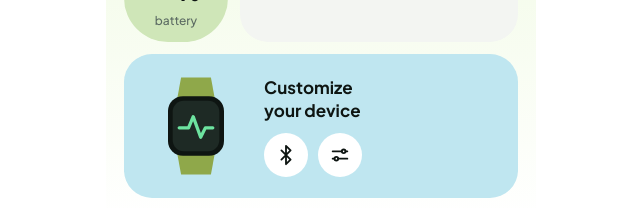
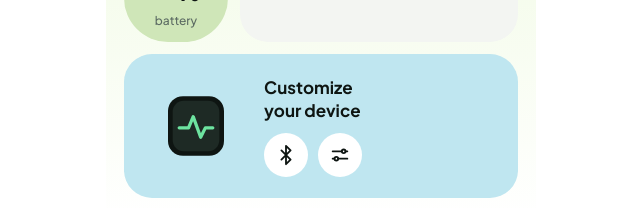
Before and after one commit to jeevithah7/HAMDARD, a plain HTML site: page index.html in a window 1280 px wide. Shown: the part 337-545 px from the top of the page, without its empty margins (319-959 px from the left). Drawn offline with Linux system fonts and the light colour scheme.

Commit message:
Remove watch straps from device illustration
Co-authored-by: Copilot <223556219+Copilot@users.noreply.github.com>

```diff
--- a/index.html
+++ b/index.html
@@ -23,7 +23,7 @@
   <div class="live"><div><span>Now</span><br><b id="liveHr">--</b> <span>bpm</span></div><canvas id="wMini" width="400" height="90"></canvas></div>
  </div>
  <div class="card sky dev">
-  <svg class="d" viewBox="0 0 120 120" aria-hidden="true"><path d="M44 8h32l4 22H40z" fill="#8FA84A"/><path d="M44 112h32l4-22H40z" fill="#8FA84A"/><rect x="30" y="28" width="60" height="64" rx="16" fill="#0E1512"/><rect x="35" y="33" width="50" height="54" rx="12" fill="#1E2A25"/><path d="M42 62h10l5-12 8 22 5-10h8" fill="none" stroke="#6DE3A0" stroke-width="3.5" stroke-linecap="round" stroke-linejoin="round"/></svg>
+  <svg class="d" viewBox="0 0 120 120" aria-hidden="true"><rect x="30" y="28" width="60" height="64" rx="16" fill="#0E1512"/><rect x="35" y="33" width="50" height="54" rx="12" fill="#1E2A25"/><path d="M42 62h10l5-12 8 22 5-10h8" fill="none" stroke="#6DE3A0" stroke-width="3.5" stroke-linecap="round" stroke-linejoin="round"/></svg>
   <div><h3>Customize<br>your device</h3><div style="display:flex;gap:10px"><button class="ico" id="icoBle" aria-label="Connect Bluetooth"><svg viewBox="0 0 24 24" fill="none" stroke="currentColor" stroke-width="2" stroke-linecap="round" stroke-linejoin="round"><path d="m7 7 10 10-5 5V2l5 5L7 17"/></svg></button><button class="ico" id="icoSim" aria-label="Toggle demo data"><svg viewBox="0 0 24 24" fill="none" stroke="currentColor" stroke-width="2" stroke-linecap="round"><path d="M4 8h10M18 8h2M4 16h2M10 16h10"/><circle cx="16" cy="8" r="2"/><circle cx="8" cy="16" r="2"/></svg></button></div></div>
  </div>
  <button class="big" id="conn"><span id="connT">Connect</span><svg width="26" height="26" viewBox="0 0 24 24" fill="none" stroke="currentColor" stroke-width="2.4" stroke-linecap="round" stroke-linejoin="round"><path d="m6 6 6 6-6 6M13 6l6 6-6 6"/></svg></button>
```
